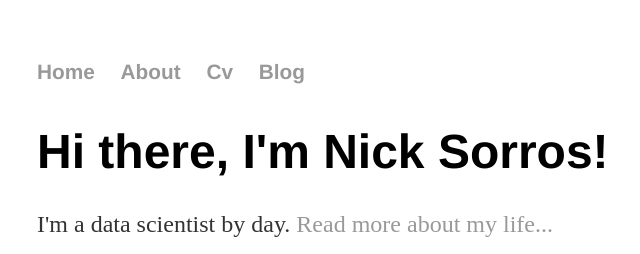
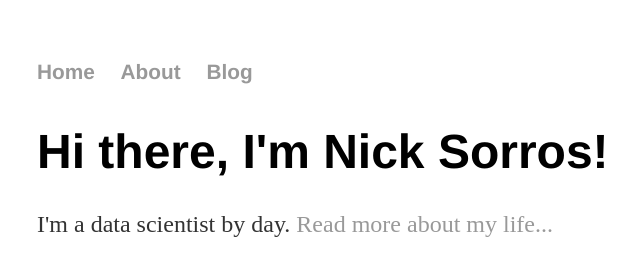
Before and after one commit to nsorros/nsorros.github.io, a Jekyll site: the page built from index.html, in a window 1280 px wide. Shown: the top 254 px of the page, without its empty margins (155-795 px from the left). Built offline with Jekyll 4.4.1, drawn with Linux system fonts in a browser that asks for light colours.

```diff
--- a/_layouts/default.html
+++ b/_layouts/default.html
@@ -10,7 +10,6 @@
 	    		<ul>
 	        		<li><a href="/">Home</a></li>
 		        	<li><a href="/about">About</a></li>
-		        	<li><a href="/cv">Cv</a></li>
 	        		<li><a href="/blog">Blog</a></li>
 	    		</ul>
 			</nav>
```
